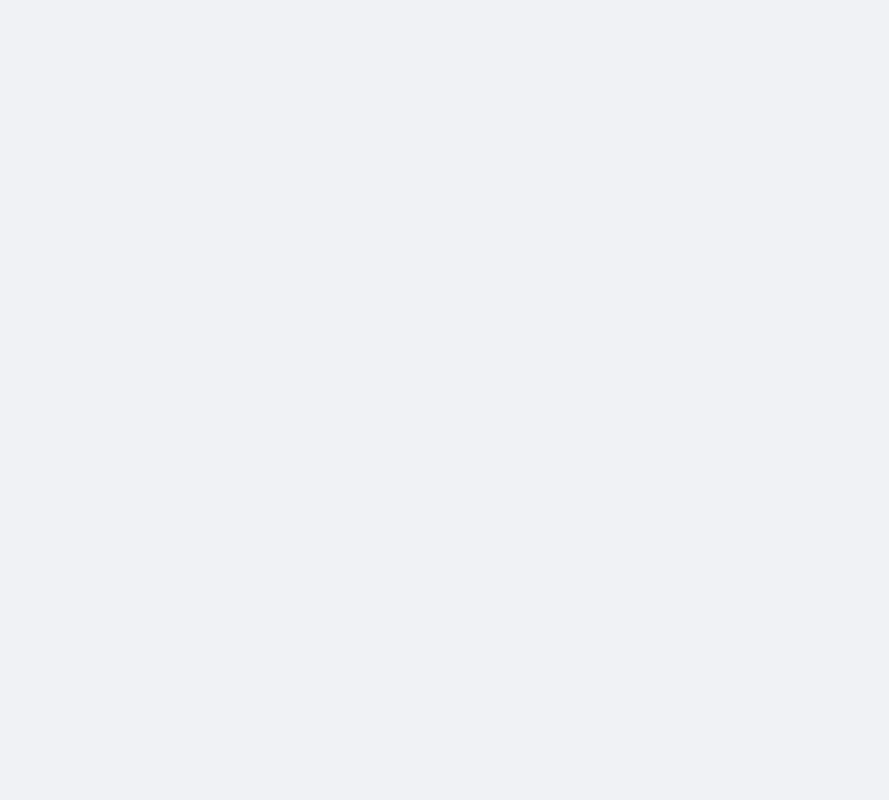
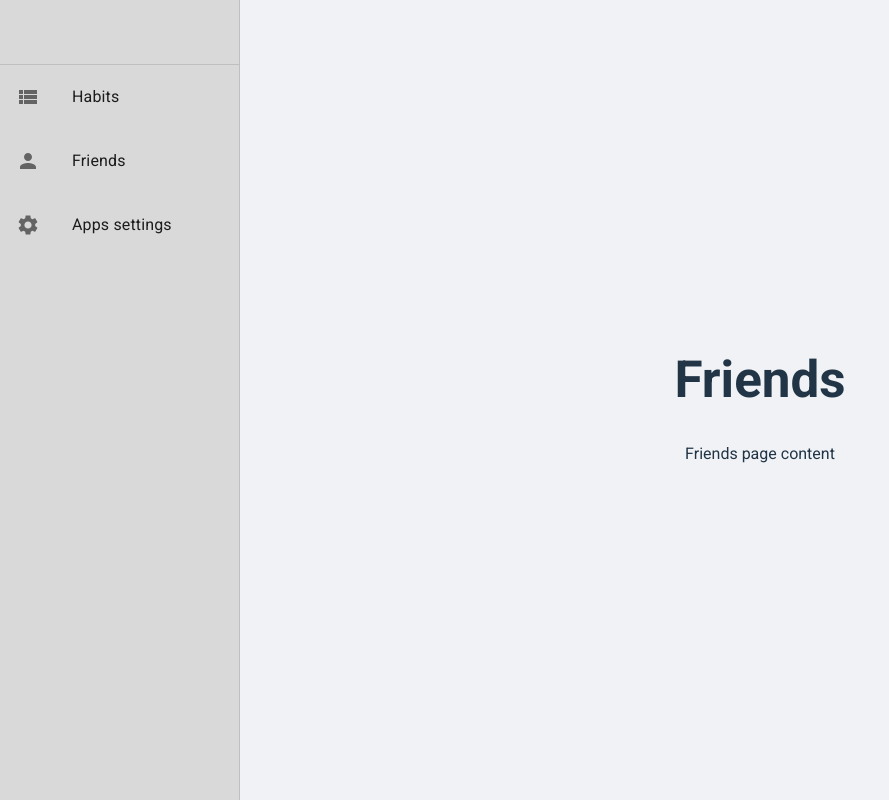
Before and after one commit to NaokiMizuta5/geekcamp12, a React (Vite) app: page /friends in a window 1280 px wide. Before the commit this address had no page. Shown: the whole page, without its empty margins (0-889 px from the left). Built offline with nearby package versions, Linux system fonts and the light colour scheme.

Commit message:
feat: Refactor BlockColumn component to dynamically change background color and display count

```diff
--- a/src/App.tsx
+++ b/src/App.tsx
@@ -1,19 +1,43 @@
-import { BrowserRouter as Router, Route, Routes, Navigate } from 'react-router-dom';
+import { BrowserRouter as Router, Route, Routes, Navigate, useLocation } from 'react-router-dom';
 import Login from './pages/Login';
 import Register from './pages/Register';
 import Home from './pages/Home';
+import Friends from './pages/Friends';
+import Settings from './pages/Settings';
+import Sidebar from "@components/Sidebar";
+import { Box } from '@mui/material';
 import './App.css';
 
 function App() {
   return (
     <Router>
-      <Routes>
+      <MainContent />
+    </Router>
+  );
+}
+
+function MainContent() {
+  const location = useLocation();
+
+  // サイドバーを表示するルート
+  const showSidebar = location.pathname === '/' || location.pathname === '/friends' || location.pathname === '/settings';
+  return (
+    <Box sx={{ display: 'flex' }}>
+      {/* サイドバーを条件付きで表示 */}
+      {showSidebar && <Sidebar />}
+
+      {/* メインコンテンツ */}
+      <Box component="main" sx={{ flexGrow: 1, padding: 3 }}>
+        <Routes>
         <Route path="/" element={<Navigate to="/login" />} />
         <Route path="/login" element={<Login />} />
         <Route path="/register" element={<Register />} />
         <Route path="/home" element={<Home />} />
-      </Routes>
-    </Router>
+        <Route path="/friends" element={<Friends />} />
+        <Route path="/settings" element={<Settings />} />
+        </Routes>
+      </Box>
+    </Box>
   );
 }
 
--- a/src/components/Sidebar.tsx
+++ b/src/components/Sidebar.tsx
@@ -2,11 +2,14 @@ import { Drawer, List, ListItem, ListItemText, ListItemButton, ListItemIcon, Too
 import PersonIcon from '@mui/icons-material/Person';
 import SettingsIcon from '@mui/icons-material/Settings';
 import ViewListIcon from '@mui/icons-material/ViewList';  // or AppsIcon
+import { useNavigate } from 'react-router-dom';
 
 
 const drawerWidth = 240;
 
 function Sidebar() {
+  const navigate = useNavigate();
+
   return (
     <Drawer
       variant="permanent"
@@ -20,7 +23,7 @@ function Sidebar() {
       <Divider />
       <List>
       <ListItem disablePadding sx={{ marginBottom: 2 }}>
-          <ListItemButton>
+          <ListItemButton onClick={() => navigate('/Home')}>
             <ListItemIcon>
               <ViewListIcon />
             </ListItemIcon>
@@ -28,15 +31,15 @@ function Sidebar() {
           </ListItemButton>
         </ListItem>
         <ListItem disablePadding sx={{ marginBottom: 2 }}>
-          <ListItemButton>
-          <ListItemIcon>
+        <ListItemButton onClick={() => navigate('/friends')}>
+            <ListItemIcon>
               <PersonIcon />
             </ListItemIcon>
             <ListItemText primary="Friends" />
           </ListItemButton>
         </ListItem>
         <ListItem disablePadding>
-          <ListItemButton>
+          <ListItemButton onClick={() => navigate('/settings')}>
           <ListItemIcon>
               <SettingsIcon />
             </ListItemIcon>
--- /dev/null
+++ b/src/pages/Friends.tsx
@@ -0,0 +1,15 @@
+import React, { useState } from 'react';
+import { useNavigate } from 'react-router-dom';
+import '../App.css';
+
+const Friends: React.FC = () => {
+    const navigate = useNavigate();
+
+    return (
+        <div>
+            <h1>Friends</h1>
+            <p>Friends page content</p>
+        </div>
+    );
+};
+export default Friends;
--- /dev/null
+++ b/src/pages/Settings.tsx
@@ -0,0 +1,15 @@
+import React, { useState } from 'react';
+import { useNavigate } from 'react-router-dom';
+import '../App.css';
+
+const Settings: React.FC = () => {
+    const navigate = useNavigate();
+
+    return (
+        <div>
+            <h1>Settings</h1>
+            <p>Settings page content</p>
+        </div>
+    );
+};
+export default Settings;
```
Also changed, not shown: 2 other files (tests, documents, lock files or other folders).
